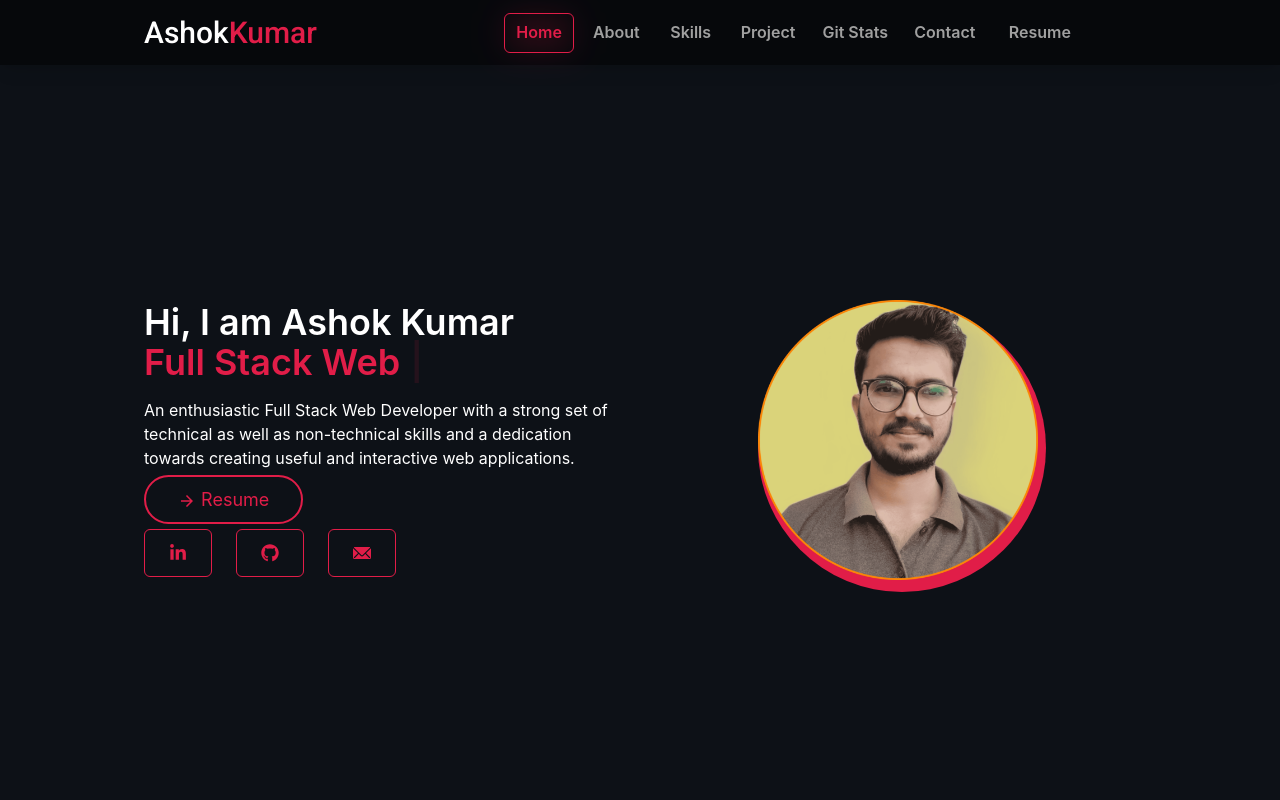
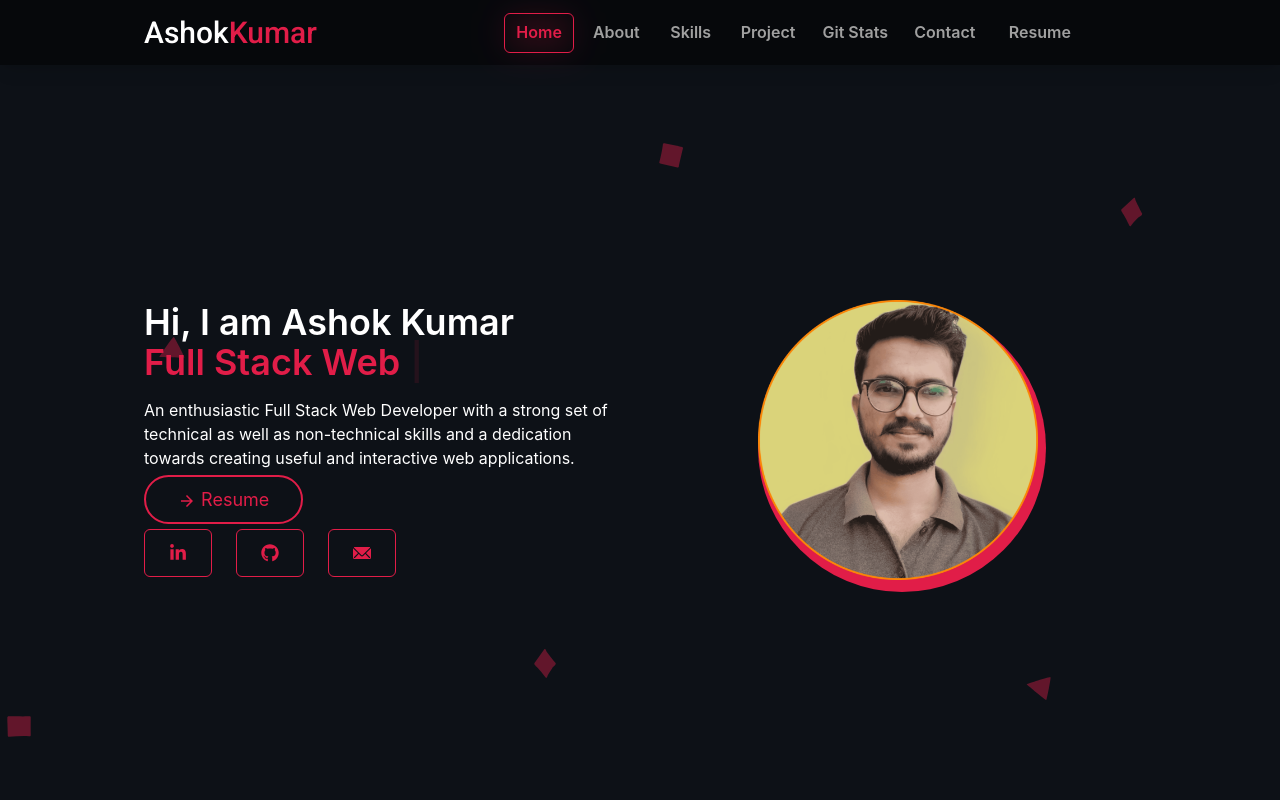
Before and after one commit to AshokPrjapati/AshokPrjapati.github.io, a React (Create React App) app: page / in a window 1280 px wide. Shown: the top 800 px of the page. Built offline with nearby package versions, Linux system fonts and the light colour scheme.

Commit message:
added : backgroud design

```diff
--- a/package.json
+++ b/package.json
@@ -1,6 +1,6 @@
 {
   "name": "portfolio",
-  "version": "0.1.0",
+  "version": "1.1.0",
   "private": true,
   "dependencies": {
     "@chakra-ui/icons": "^2.0.15",
--- a/src/App.css
+++ b/src/App.css
@@ -13,6 +13,19 @@ html {
     overflow: hidden;
 }
 
+#home,
+#skills,
+#gitState {
+    background-attachment: fixed;
+    background-image: url("/public/images/bg1.svg");
+}
+
+#projects,
+#about,
+#contact {
+    background-attachment: fixed;
+    background-image: url("/public/images/bg2.svg");
+}
 
 ::-webkit-scrollbar {
     width: 10px;
--- a/src/Components/Contact/Contact.jsx
+++ b/src/Components/Contact/Contact.jsx
@@ -56,13 +56,9 @@ export default function Contact() {
 
   return (
     <Flex
-      bg={"gray.900"}
+      bg={"bg.3"}
       align="center"
       justify="center"
-      css={{
-        backgroundImage: useColorModeValue(CONFETTI_DARK, CONFETTI_LIGHT),
-        backgroundAttachment: "fixed",
-      }}
       id="contact"
     >
       <Box borderRadius="lg" pb="25px">
```
Also changed, not shown: public/images/bg1.svg (added), public/images/bg2.svg (added).
